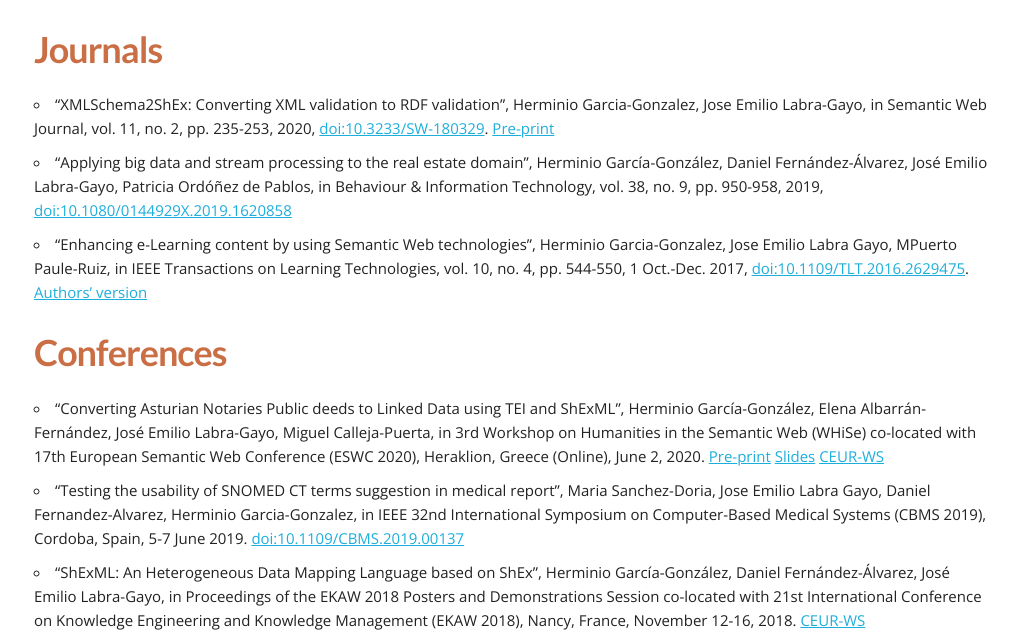
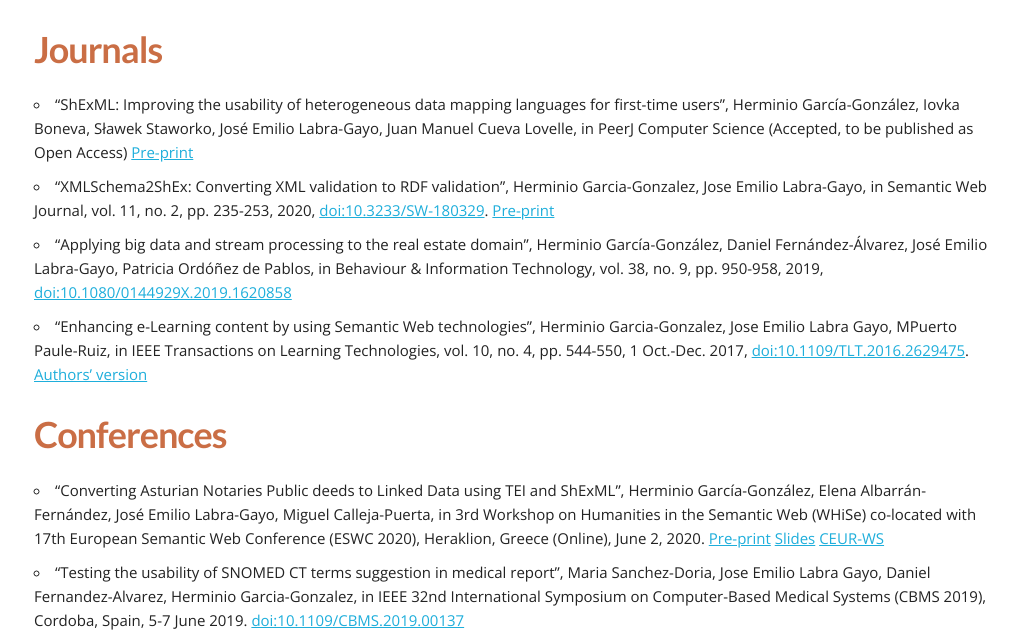
Before and after one commit to herminiogg/herminiogg.github.io, a Jekyll site: the page built from research/index.md, in a window 1280 px wide and 900 px high, cut to the strip 257-900 px from the top of the window. Shown: the whole strip, without its empty margins (126-1144 px from the left). Built offline with Jekyll 4.4.1, drawn with Linux system fonts in a browser that asks for light colours.

Commit message:
Added ShExML PeerJ paper preprint

```diff
--- a/research/index.md
+++ b/research/index.md
@@ -6,6 +6,7 @@ lang: en
 ---
 
 ### Journals
+* "ShExML: Improving the usability of heterogeneous data mapping languages for first-time users", Herminio García-González, Iovka Boneva, Sławek Staworko, José Emilio Labra-Gayo, Juan Manuel Cueva Lovelle, in PeerJ Computer Science (Accepted, to be published as Open Access) [Pre-print](../../research/papers/shexml-preprint.pdf)
 * "XMLSchema2ShEx: Converting XML validation to RDF validation", Herminio Garcia-Gonzalez, Jose Emilio Labra-Gayo, in Semantic Web Journal, vol. 11, no. 2, pp. 235-253, 2020, [doi:10.3233/SW-180329](https://dx.doi.org/10.3233/SW-180329). [Pre-print](http://www.semantic-web-journal.net/system/files/swj1824.pdf)
 * "Applying big data and stream processing to the real estate domain", Herminio García-González, Daniel Fernández-Álvarez, José Emilio Labra-Gayo, Patricia Ordóñez de Pablos, in Behaviour & Information Technology, vol. 38, no. 9, pp. 950-958, 2019, [doi:10.1080/0144929X.2019.1620858](https://dx.doi.org/10.1080/0144929X.2019.1620858)
 * "Enhancing e-Learning content by using Semantic Web technologies", Herminio Garcia-Gonzalez, Jose Emilio Labra Gayo, MPuerto Paule-Ruiz, in IEEE Transactions on Learning Technologies, vol. 10, no. 4, pp. 544-550, 1 Oct.-Dec. 2017, [doi:10.1109/TLT.2016.2629475](https://dx.doi.org/10.1109/TLT.2016.2629475). [Authors' version](../../research/papers/LODLearning Authors' version.pdf)
```
Also changed, not shown: es/research/index.md (+1 -0 lines), 2 other files.
